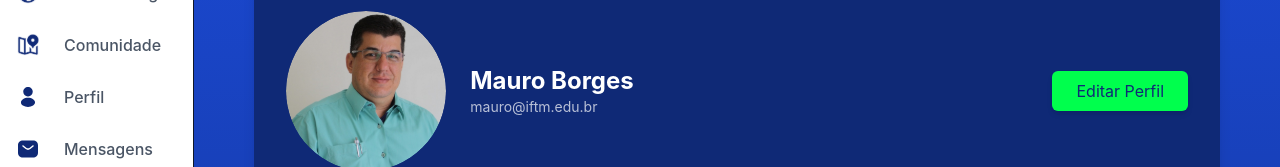
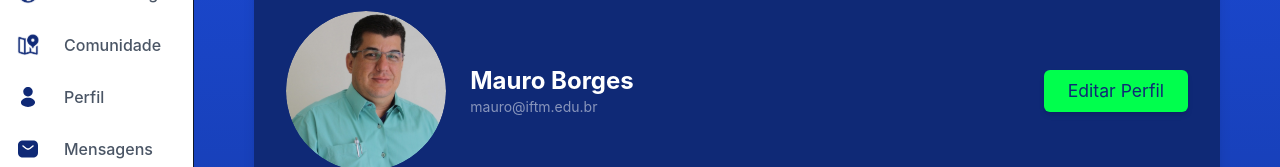
Before and after one commit to florgust/frontend-globix, a Next.js app: page /profile in a window 1280 px wide. Shown: the part 230-397 px from the top of the page. Built offline with nearby package versions, Linux system fonts and the light colour scheme.

Commit message:
SCRUM-96: Melhorando a página de perfil de usuário

```diff
--- a/src/app/profile/page.tsx
+++ b/src/app/profile/page.tsx
@@ -27,12 +27,12 @@ export default function Profile() {
                                     alt="Profile"
                                     className="w-40 h-40 rounded-full object-cover object-center"
                                 />
-                                <div className="ml-6 text-white">
+                                <div className="ml-6 text-[#FFFFFF]">
                                     <h2 className="text-2xl font-bold">Mauro Borges</h2>
-                                    <p className="text-sm opacity-70">mauro@iftm.edu.br</p>
+                                    <p className="text-sm opacity-50">mauro@iftm.edu.br</p>
                                 </div>
                             </div>
-                            <button className="bg-[#00FF4D] text-[#0F2976] px-6 py-2 rounded-md shadow-md hover:scale-105 transition-transform cursor-pointer">
+                            <button className="bg-[#00FF4D] text-[#0F2976] px-6 py-2 rounded-md shadow-md hover:scale-105 transition-transform cursor-pointer text-[1.1rem]">
                                 Editar Perfil
                             </button>
                         </div>
```
